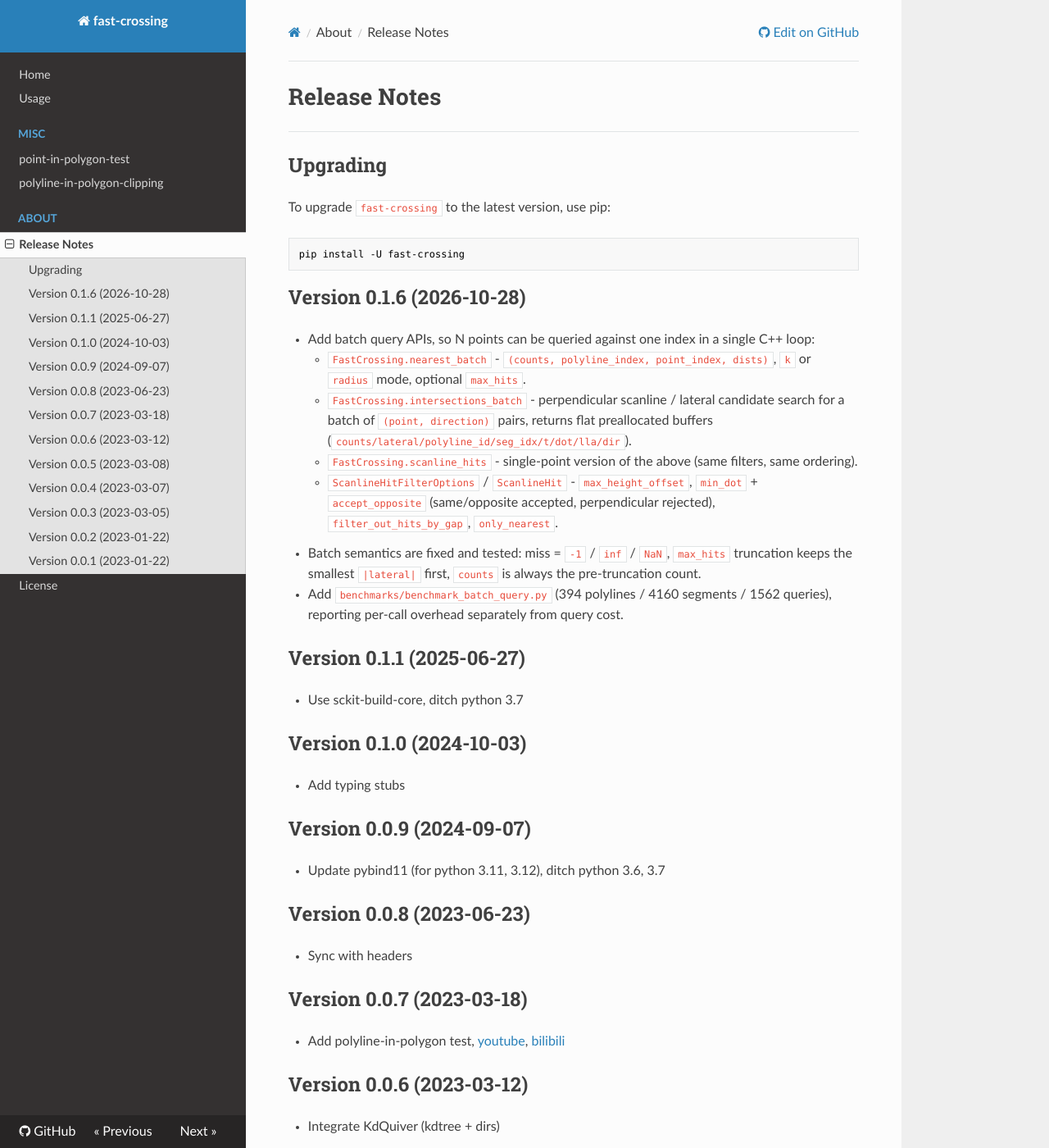
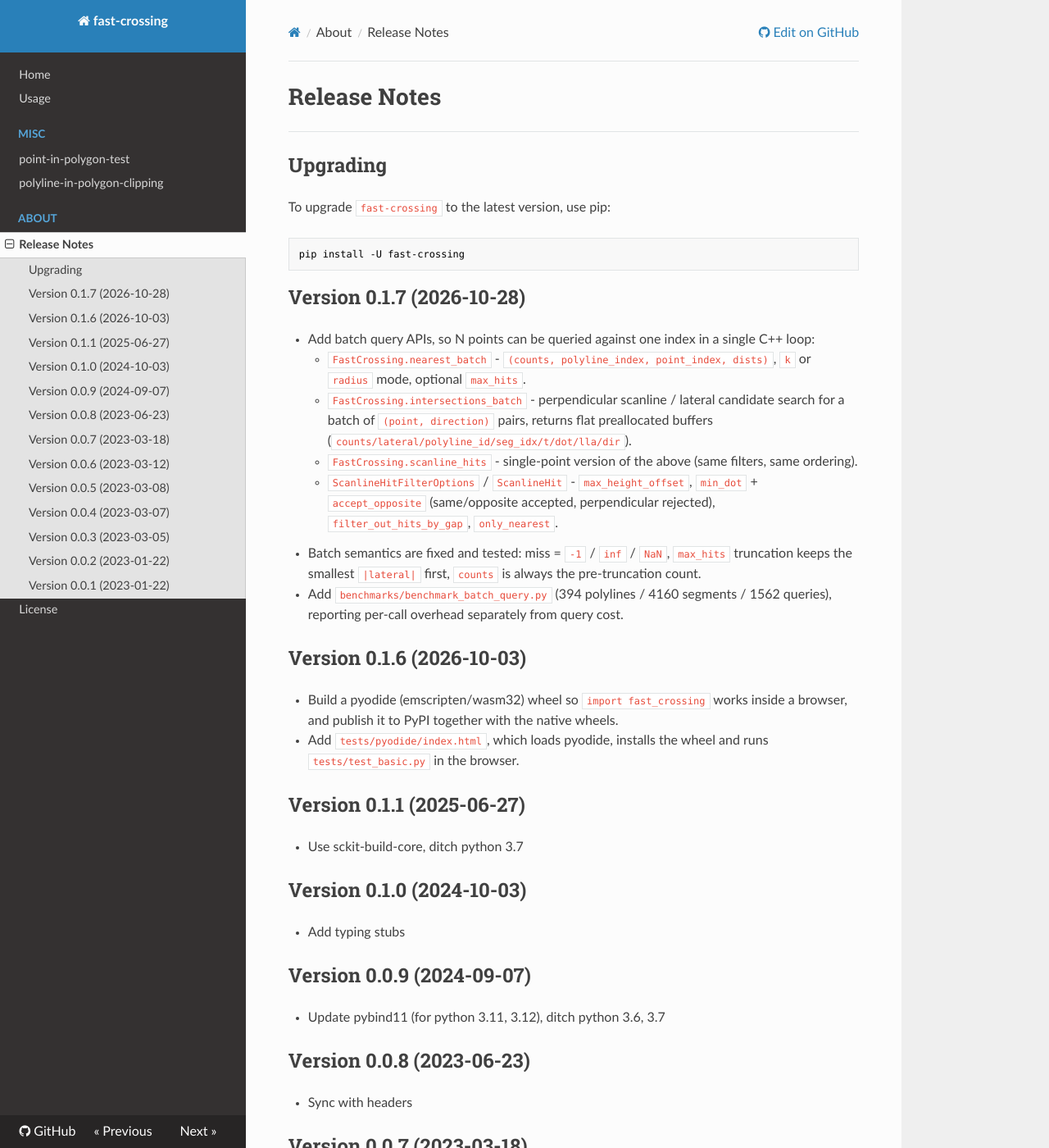
Before and after one commit to cubao/fast-crossing, an MkDocs documentation site: the page built from docs/about/release-notes.md, in a window 1280 px wide and 1400 px high. Shown: the whole window at 82% size. Built offline with MkDocs 1.6.1, drawn with Linux system fonts in a browser that asks for light colours; nearby versions of some CDN libraries.

Commit message:
fix: bump 0.1.6 -> 0.1.7, 0.1.6 已被 pyodide PR 占用 (#28)
问题
----
批量查询 PR (#27) 合入时版本号写的是 0.1.6，但这个号在它之前已经被
pyodide/wasm PR (#26) 占用并发布了：

    tag v0.1.6   -> d96ac93  "feat: pyodide/wasm wheel + browser test page (v0.1.6)"
    PyPI 0.1.6   -> 已发布（macosx_universal2 / manylinux aarch64 ... 全套 wheel）

于是两个不同的改动共用了 0.1.6，且 #27 的代码已经随 0.1.6 的号上了 PyPI
却没有任何一个 0.1.6 wheel 真正包含批量接口 —— 版本号与产物对不上。

原因是我上一轮没有先 rebase master 就直接 bump，看到 pyproject.toml 里是
0.1.5 就顺手写成 0.1.6，没注意 master 上 #26 已经把它提到 0.1.6 并打了 tag。

修正
----
- pyproject.toml: version 0.1.6 -> 0.1.7
- docs/about/release-notes.md:
  * 批量查询这一节由 0.1.6 改为 0.1.7；
  * 补回被覆盖掉的 0.1.6 条目（pyodide/wasm wheel + 浏览器测试页，
    2026-10-03，对应 tag v0.1.6）。上一轮我把自己的小节直接插在
    "## Version 0.1.1" 前面，等于把 #26 的 0.1.6 记录了挤掉了，
    这里一并补上，release notes 与 tag 历史重新对齐。
- src/fast_crossing/_core/__init__.pyi: stubgen 重新生成，__version__ = 0.1.7

功能代码零改动：本轮只动版本号与文档。批量接口本身已在 ade0291 合入，
28 个测试与 benchmark 复跑结果不变（nearest_batch x7.96，
intersections_batch x4.35 / max_hits=1 x3.97）。

0.1.6 的 tag 与 PyPI 产物保持原样不动（已被下游安装，回改只会更乱）。

Co-authored-by: zhixiong.tang <zhixiong.tang@momenta.ai>

````diff
--- a/docs/about/release-notes.md
+++ b/docs/about/release-notes.md
@@ -10,7 +10,7 @@
 pip install -U fast-crossing
 ```
 
-## Version 0.1.6 (2026-10-28)
+## Version 0.1.7 (2026-10-28)
 
 *   Add batch query APIs, so N points can be queried against one index in a
     single C++ loop:
@@ -29,6 +29,13 @@
     always the pre-truncation count.
 *   Add `benchmarks/benchmark_batch_query.py` (394 polylines / 4160 segments /
     1562 queries), reporting per-call overhead separately from query cost.
+
+## Version 0.1.6 (2026-10-03)
+
+*   Build a pyodide (emscripten/wasm32) wheel so `import fast_crossing` works
+    inside a browser, and publish it to PyPI together with the native wheels.
+*   Add `tests/pyodide/index.html`, which loads pyodide, installs the wheel and
+    runs `tests/test_basic.py` in the browser.
 
 ## Version 0.1.1 (2025-06-27)
 
--- a/pyproject.toml
+++ b/pyproject.toml
@@ -5,7 +5,7 @@
 
 [project]
 name = "fast_crossing"
-version = "0.1.6"
+version = "0.1.7"
 description="fast crossing"
 readme = "README.md"
 authors = [
````
Also changed, not shown: 1 other file.
